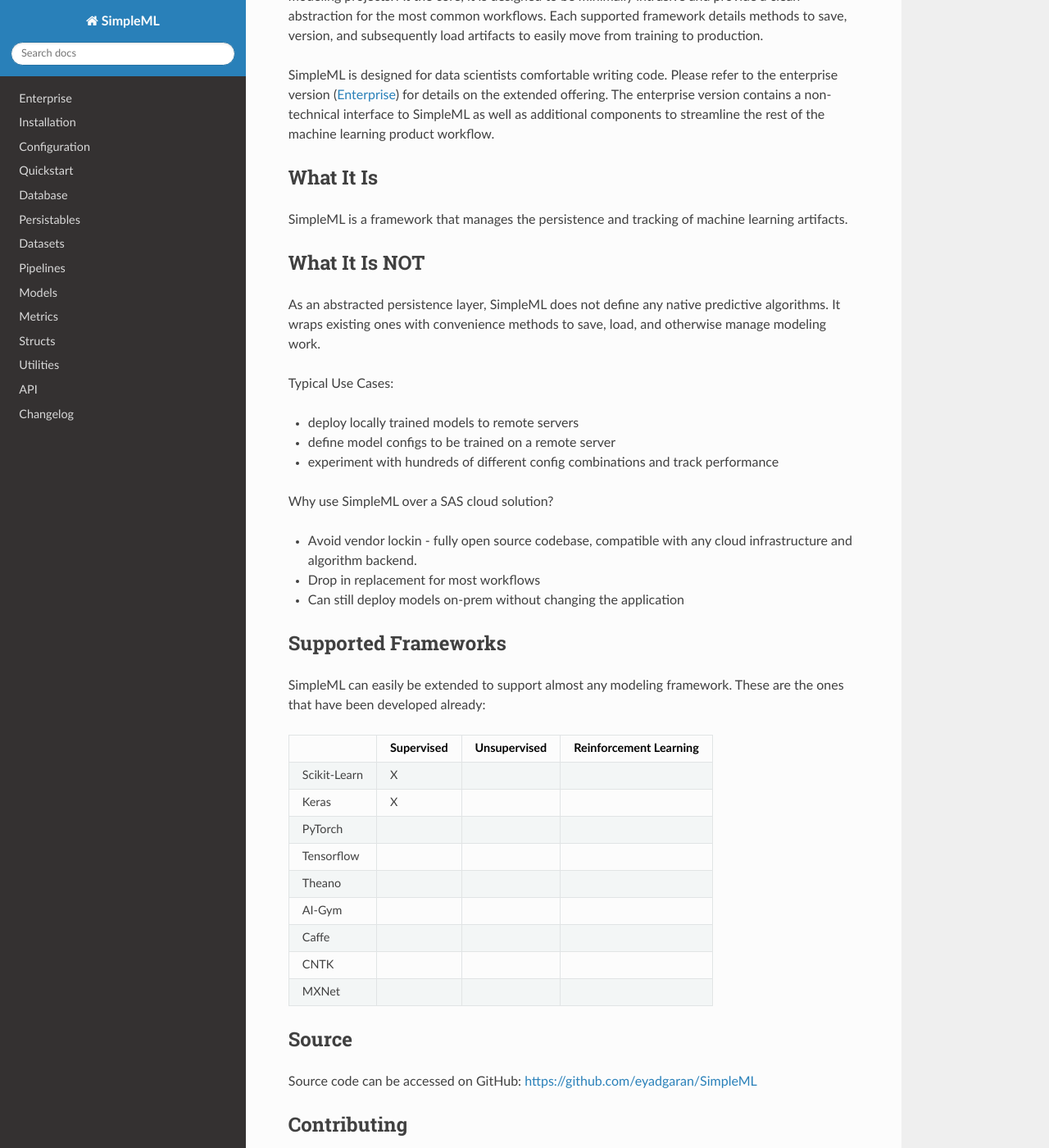
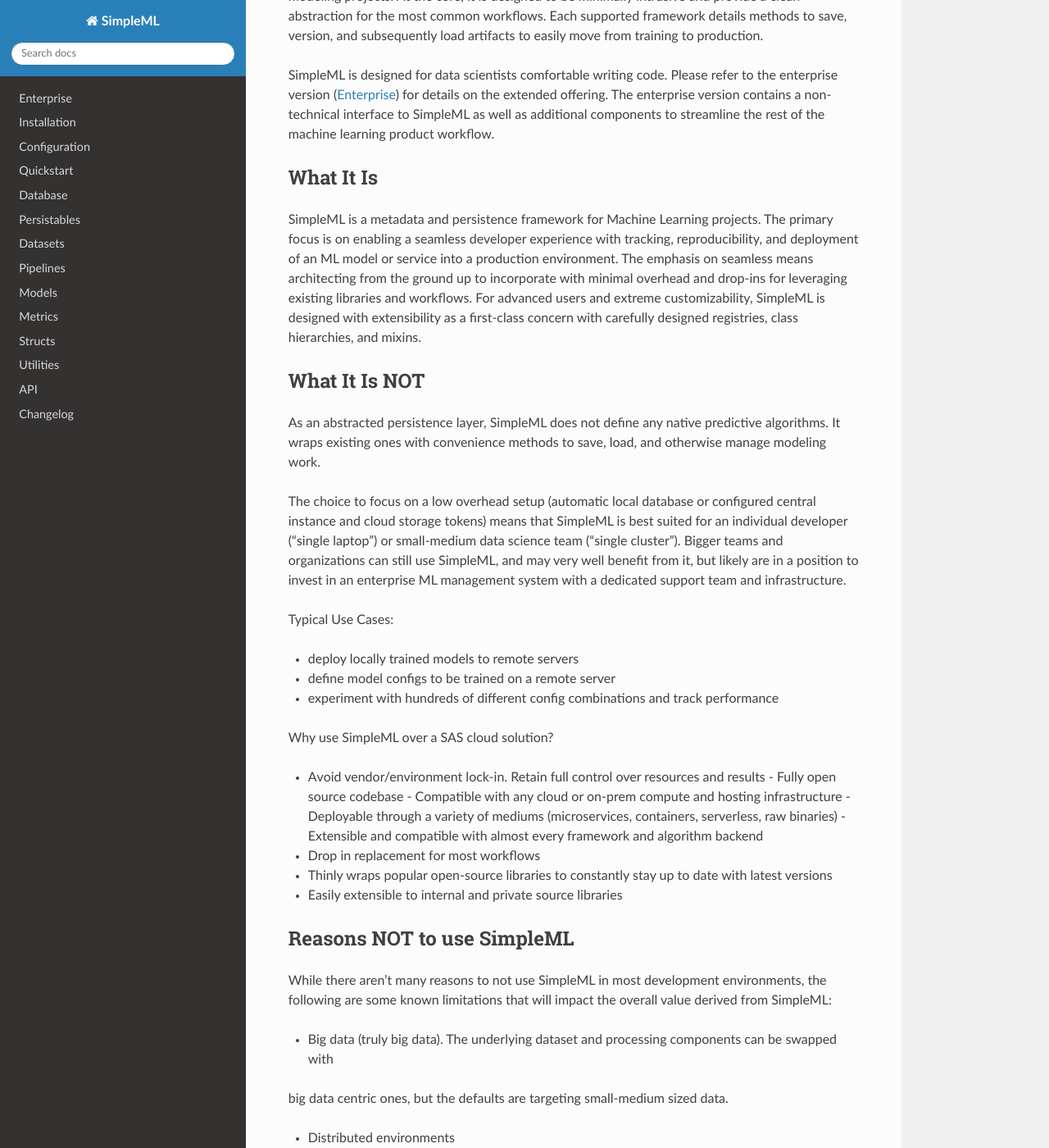
Before and after one commit to eyadgaran/SimpleML, a Sphinx documentation site: the page built from docs/source/index.rst, in a window 1280 px wide and 1400 px high, scrolled down 248 px. Shown: the whole window at 82% size. Built offline with Sphinx 7.4.7 and the Read the Docs theme 2.0.0, drawn with Linux system fonts in a browser that asks for light colours; the version number could not be read and is left out; some of the changed text lies outside the part shown.

```diff
--- a/docs/source/index.rst
+++ b/docs/source/index.rst
@@ -22,8 +22,14 @@ learning product workflow.
 
 What It Is
 ----------
-SimpleML is a framework that manages the persistence and tracking of machine
-learning artifacts.
+SimpleML is a metadata and persistence framework for Machine Learning projects.
+The primary focus is on enabling a seamless developer experience with tracking,
+reproducibility, and deployment of an ML model or service into a production
+environment. The emphasis on seamless means architecting from the ground up
+to incorporate with minimal overhead and drop-ins for leveraging existing
+libraries and workflows. For advanced users and extreme customizability,
+SimpleML is designed with extensibility as a first-class concern with carefully
+designed registries, class hierarchies, and mixins.
 
 
 What It Is NOT
@@ -31,6 +37,14 @@ What It Is NOT
 As an abstracted persistence layer, SimpleML does not define any native predictive
 algorithms. It wraps existing ones with convenience methods to save, load, and
 otherwise manage modeling work.
+
+The choice to focus on a low overhead setup (automatic local database or
+configured central instance and cloud storage tokens) means that SimpleML
+is best suited for an individual developer ("single laptop") or small-medium
+data science team ("single cluster"). Bigger teams and organizations can
+still use SimpleML, and may very well benefit from it, but likely are in a
+position to invest in an enterprise ML management system with a dedicated
+support team and infrastructure.
 
 Typical Use Cases:
 
@@ -40,37 +54,54 @@ Typical Use Cases:
 
 Why use SimpleML over a SAS cloud solution?
 
-- Avoid vendor lockin - fully open source codebase, compatible with any cloud infrastructure and algorithm backend.
+- Avoid vendor/environment lock-in. Retain full control over resources and results
+  - Fully open source codebase
+  - Compatible with any cloud or on-prem compute and hosting infrastructure
+  - Deployable through a variety of mediums (microservices, containers, serverless, raw binaries)
+  - Extensible and compatible with almost every framework and algorithm backend
 - Drop in replacement for most workflows
-- Can still deploy models on-prem without changing the application
+- Thinly wraps popular open-source libraries to constantly stay up to date with latest versions
+- Easily extensible to internal and private source libraries
 
+
+Reasons NOT to use SimpleML
+---------------------------
+While there aren't many reasons to not use SimpleML in most development environments,
+the following are some known limitations that will impact the overall value derived
+from SimpleML:
+
+- Big data (truly big data). The underlying dataset and processing components can be swapped with
+big data centric ones, but the defaults are targeting small-medium sized data.
+
+- Distributed environments
+Running highly distributed code and data processing requires expensive infrastructure and
+support. Projects at that scale will likely already have the resources and appetite
+to invest in and manage other enterprise solutions.
 
 Supported Frameworks
 --------------------
 SimpleML can easily be extended to support almost any modeling framework. These
 are the ones that have been developed already:
 
-+--------------+-------------+---------------+--------------------------+
-|              | Supervised  | Unsupervised  |  Reinforcement Learning  |
-+==============+=============+===============+==========================+
-| Scikit-Learn |        X    |               |                          |
-+--------------+-------------+---------------+--------------------------+
-| Keras        |        X    |               |                          |
-+--------------+-------------+---------------+--------------------------+
-| PyTorch      |             |               |                          |
-+--------------+-------------+---------------+--------------------------+
-| Tensorflow   |             |               |                          |
-+--------------+-------------+---------------+--------------------------+
-| Theano       |             |               |                          |
-+--------------+-------------+---------------+--------------------------+
-| AI-Gym       |             |               |                          |
-+--------------+-------------+---------------+--------------------------+
-| Caffe        |             |               |                          |
-+--------------+-------------+---------------+--------------------------+
-| CNTK         |             |               |                          |
-+--------------+-------------+---------------+--------------------------+
-| MXNet        |             |               |                          |
-+--------------+-------------+---------------+--------------------------+
++--------------------+-------------+---------------+--------------------------+
+|                    | Supervised  | Unsupervised  |  Reinforcement Learning  |
++====================+=============+===============+==========================+
+| Scikit-Learn       |        X    |               |                          |
++--------------------+-------------+---------------+--------------------------+
+| Tensorflow (Keras) |        X    |               |                          |
++--------------------+-------------+---------------+--------------------------+
+| PyTorch            |             |               |                          |
++--------------------+-------------+---------------+--------------------------+
+| Theano             |             |               |                          |
++--------------------+-------------+---------------+--------------------------+
+| AI-Gym             |             |               |                          |
++--------------------+-------------+---------------+--------------------------+
+| Caffe              |             |               |                          |
++--------------------+-------------+---------------+--------------------------+
+| CNTK               |             |               |                          |
++--------------------+-------------+---------------+--------------------------+
+| MXNet              |             |               |                          |
++--------------------+-------------+---------------+--------------------------+
 
 
 Source
--- a/docs/source/quickstart.rst
+++ b/docs/source/quickstart.rst
@@ -107,6 +107,7 @@ the titanic dataset from kaggle_::
     # Create Metric and save it
     metric = AccuracyMetric(dataset_split=TEST_SPLIT)
     metric.add_model(model)
+    metric.add_dataset(dataset)
     metric.score()
     metric.save()
 
```
Also changed, not shown: other parts of docs/source/quickstart.rst (+1 -1 lines), README.md (+11 -11 lines), docs/source/metrics.rst (+9 -0 lines), 1 other file.
